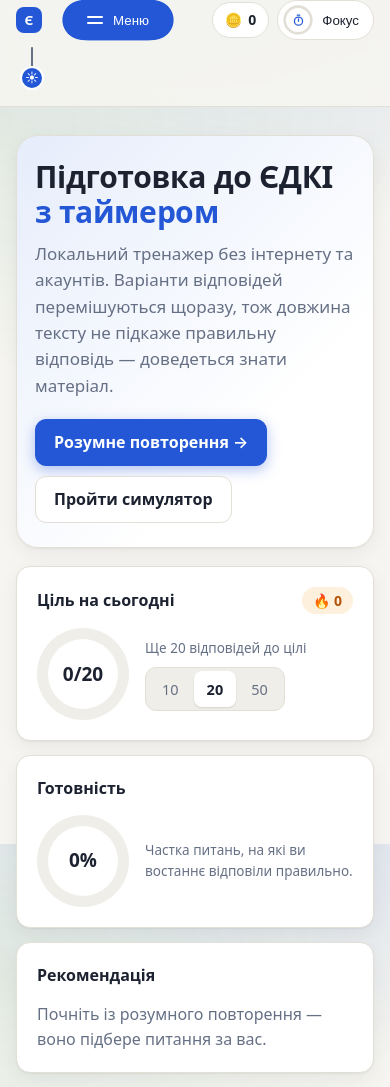
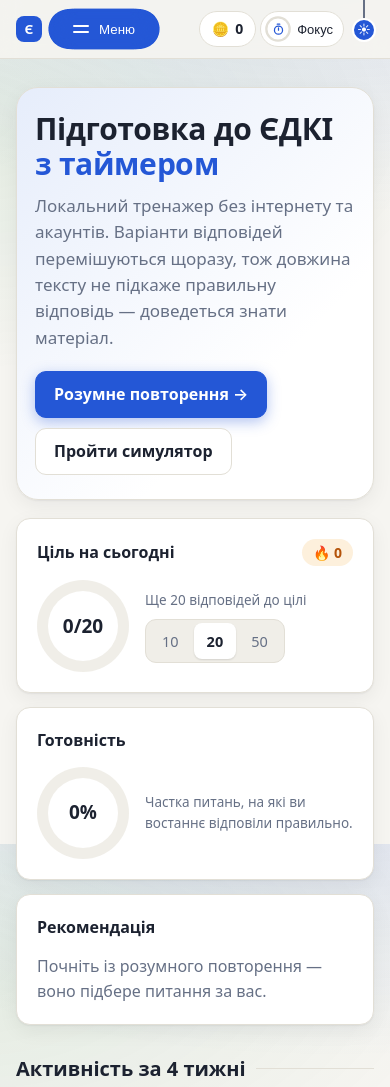
Before and after one commit to Impress1ve2/EDKI_Cybersecurity_trainer, a plain HTML site: page index.html in a window 390 px wide. Shown: the top 1087 px of the page. Drawn offline with Linux system fonts and the light colour scheme.

Commit message:
Виправлення зміщення елементів шапки

```diff
--- a/css/style.css
+++ b/css/style.css
@@ -29,7 +29,7 @@ a{color:var(--accent)}
 /* header */
 .site-header{position:sticky;top:0;z-index:20;background:color-mix(in srgb,var(--bg) 88%,transparent);
   backdrop-filter:blur(10px);border-bottom:1px solid var(--line)}
-.site-header .wrap{display:flex;align-items:center;gap:8px;min-height:58px;flex-wrap:wrap}
+.site-header .wrap{display:flex;align-items:center;gap:8px;min-height:58px;flex-wrap:nowrap}
 .brand{font-weight:700;letter-spacing:.2px;color:var(--ink);text-decoration:none;margin-right:12px;display:flex;align-items:center;gap:8px}
 .brand i{display:inline-grid;place-items:center;width:26px;height:26px;border-radius:8px;background:var(--accent);color:var(--accent-ink);font-style:normal;font-size:13px}
 .nav{display:flex;gap:4px;flex-wrap:wrap;flex:1}
@@ -315,3 +315,16 @@ html[data-bg="matrix"] body{background:repeating-linear-gradient(0deg,color-mix(
 .pv.bgp[data-bg="dots"]{background:radial-gradient(var(--muted) 1px,transparent 1.3px) 0 0/8px 8px,var(--surface-2)}
 .pv.bgp[data-bg="aurora"]{background:radial-gradient(circle at 20% 20%,color-mix(in srgb,var(--accent) 55%,transparent),transparent 60%),radial-gradient(circle at 80% 70%,#a855f7aa,transparent 60%),var(--surface-2)}
 .pv.bgp[data-bg="matrix"]{background:repeating-linear-gradient(0deg,#22c55e55 0 1px,transparent 1px 4px),var(--surface-2)}
+
+@media (max-width:620px){
+  .site-header .wrap{gap:4px}
+  .goo{margin-right:0}
+  .focus-btn.on .fl{font-size:12px}
+  .brand{margin-right:2px}
+  .focus-btn{height:36px;padding:0 10px 0 3px;gap:5px;font-size:13px}
+  .focus-btn .fr{width:28px;height:28px}
+  .coin-chip{height:36px}
+  .hbadge{display:none}
+}
+@media (max-width:620px){.cord-slot{width:26px}}
+@media (max-width:380px){.coin-chip{padding:4px 7px;font-size:13px}}
```
